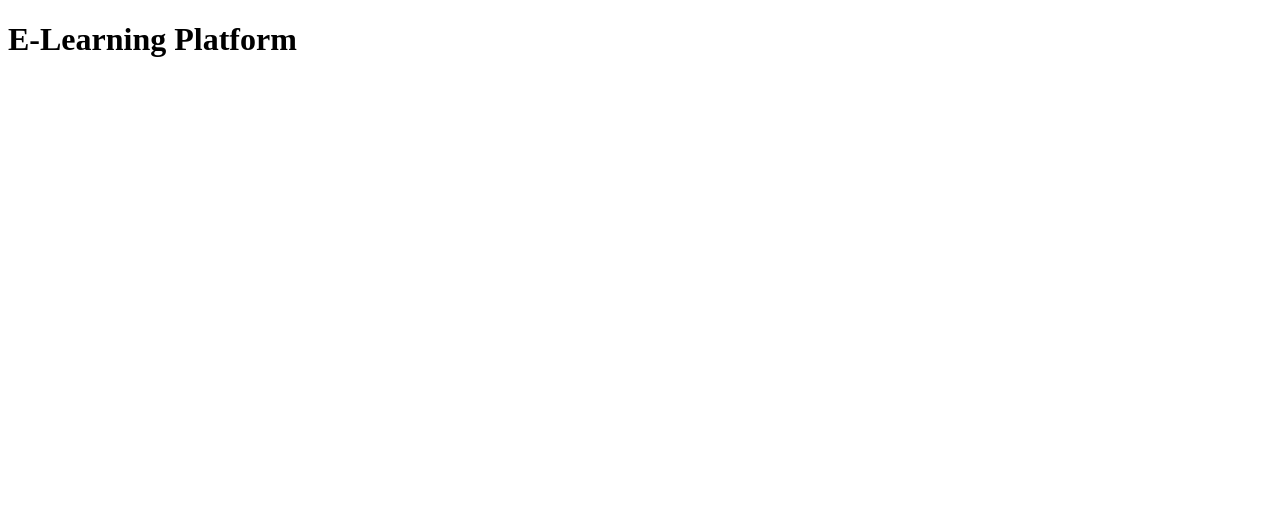
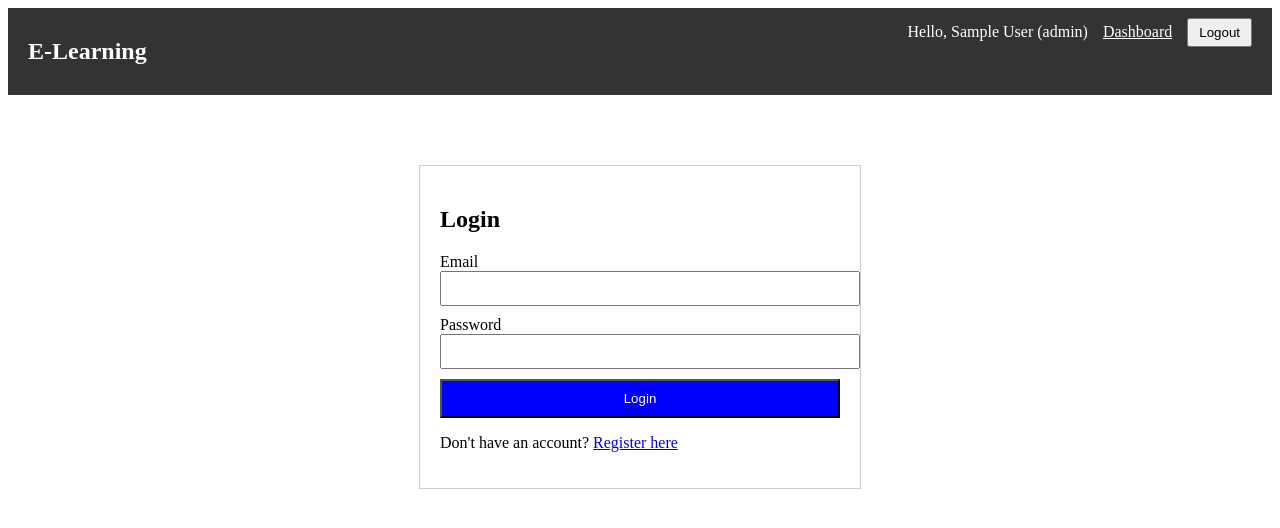
Before and after one commit to kaweeshaweerasinghe710/elearning-platform, a React app in the folder frontend/: page /login in a window 1280 px wide. Before the commit this address had no page. Shown: the top 528 px of the page. Built offline with nearby package versions, Linux system fonts and the light colour scheme; sample sign-in values are in the browser's storage; the HTML template or start-up script is replaced by a standard one.

Commit message:
feat: implement Navbar and Dashboard components with user authentication handling

```diff
--- a/frontend/src/App.jsx
+++ b/frontend/src/App.jsx
@@ -1,11 +1,25 @@
-import { BrowserRouter, Routes, Route } from 'react-router-dom';
+import { BrowserRouter, Routes, Route, Navigate } from 'react-router-dom';
+import Navbar from './components/Navbar';
+import Login from './pages/Login';
+import Register from './pages/Register';
+import Dashboard from './pages/Dashboard';
+import { useContext } from 'react';
+import AuthContext from './context/AuthContext';
 
 function App() {
+  const { user } = useContext(AuthContext);
+
   return (
     <BrowserRouter>
-      <div>
-        <h1> E-Learning Platform</h1>
+      <Navbar />
+
+      <div style={{ padding: '20px' }}>
         <Routes>
+          <Route path="/" element={<Navigate to={user ? "/dashboard" : "/login"} />} />
+
+          <Route path="/login" element={<Login />} />
+          <Route path="/register" element={<Register />} />
+          <Route path="/dashboard" element={<Dashboard />} />
         </Routes>
       </div>
     </BrowserRouter>
--- /dev/null
+++ b/frontend/src/components/Navbar.jsx
@@ -0,0 +1,36 @@
+import { useContext } from 'react';
+import { Link, useNavigate } from 'react-router-dom';
+import AuthContext from '../context/AuthContext';
+
+const Navbar = () => {
+    const { user, logout } = useContext(AuthContext);
+    const navigate = useNavigate();
+
+    const handleLogout = () => {
+        logout();
+        navigate('/login');
+    };
+
+    return (
+        <nav style={{ padding: '10px 20px', background: '#333', color: '#fff', display: 'flex', justifyContent: 'space-between' }}>
+            <h2><Link to="/" style={{ color: 'white', textDecoration: 'none' }}>E-Learning</Link></h2>
+
+            <div>
+                {user ? (
+                    <>
+                        <span style={{ marginRight: '15px' }}>Hello, {user.name} ({user.role})</span>
+                        <Link to="/dashboard" style={{ color: 'white', marginRight: '15px' }}>Dashboard</Link>
+                        <button onClick={handleLogout} style={{ padding: '5px 10px', cursor: 'pointer' }}>Logout</button>
+                    </>
+                ) : (
+                    <>
+                        <Link to="/login" style={{ color: 'white', marginRight: '15px' }}>Login</Link>
+                        <Link to="/register" style={{ color: 'white' }}>Register</Link>
+                    </>
+                )}
+            </div>
+        </nav>
+    );
+};
+
+export default Navbar;
--- /dev/null
+++ b/frontend/src/pages/Dashboard.jsx
@@ -0,0 +1,34 @@
+import { useContext } from 'react';
+import { Navigate } from 'react-router-dom';
+import AuthContext from '../context/AuthContext';
+
+const Dashboard = () => {
+    const { user } = useContext(AuthContext);
+    if (!user) {
+        return <Navigate to="/login" />;
+    }
+
+    return (
+        <div style={{ padding: '20px' }}>
+            <h1>Dashboard</h1>
+            <hr />
+            {user.role === 'instructor' && (
+                <div>
+                    <h2>Instructor Panel</h2>
+                    <p>Welcome! Here you can create and manage your courses.</p>
+                    <button style={{ padding: '10px', background: 'orange' }}>+ Create New Course</button>
+                </div>
+            )}
+            {user.role === 'student' && (
+                <div>
+                    <h2>Student Panel</h2>
+                    <p>Welcome! Browse available courses or check your enrollments.</p>
+                    <button style={{ padding: '10px', background: 'blue', color: 'white', marginRight: '10px' }}>View All Courses</button>
+                    <button style={{ padding: '10px', background: 'green', color: 'white' }}>My Enrollments</button>
+                </div>
+            )}
+        </div>
+    );
+};
+
+export default Dashboard;
```
